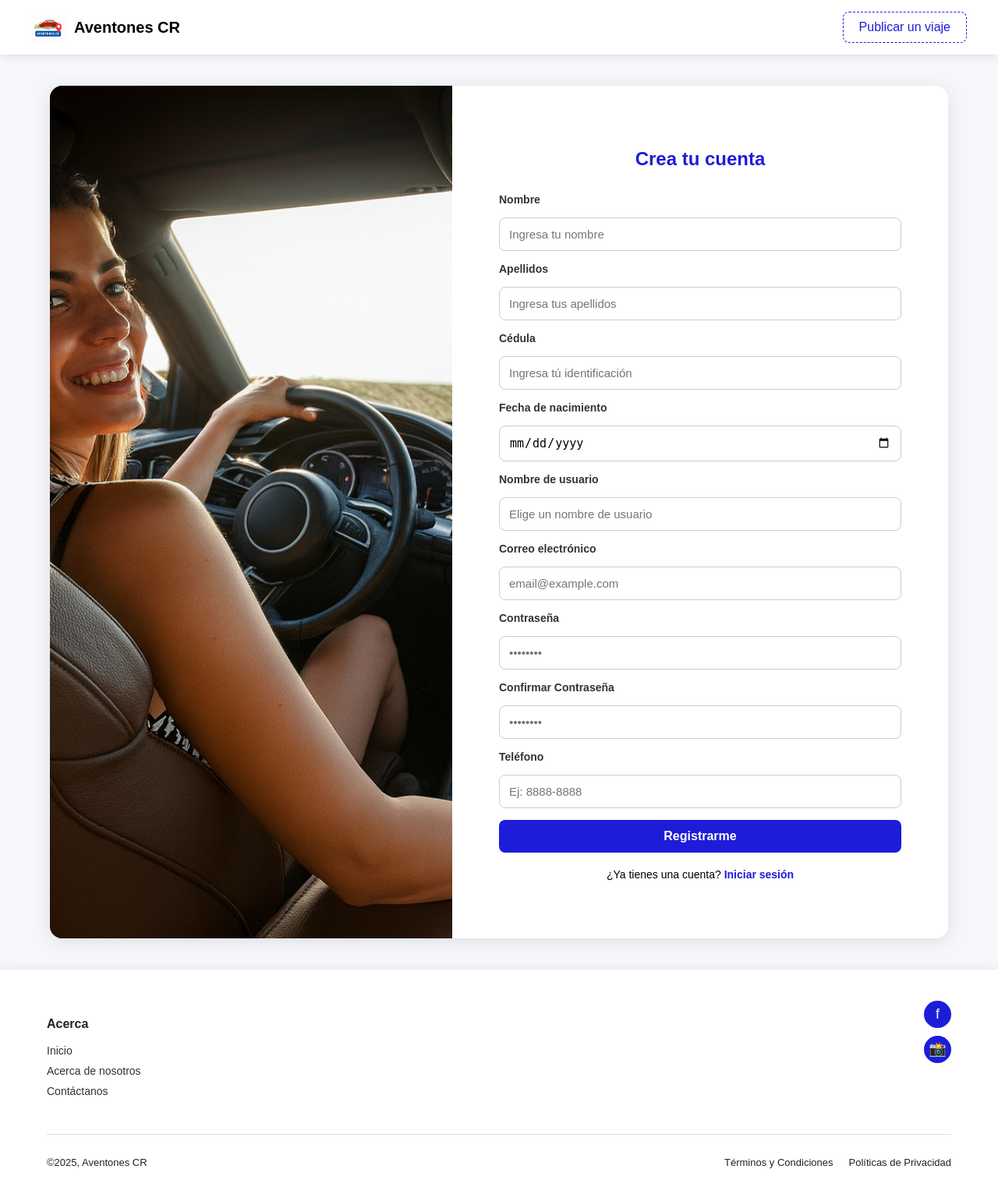
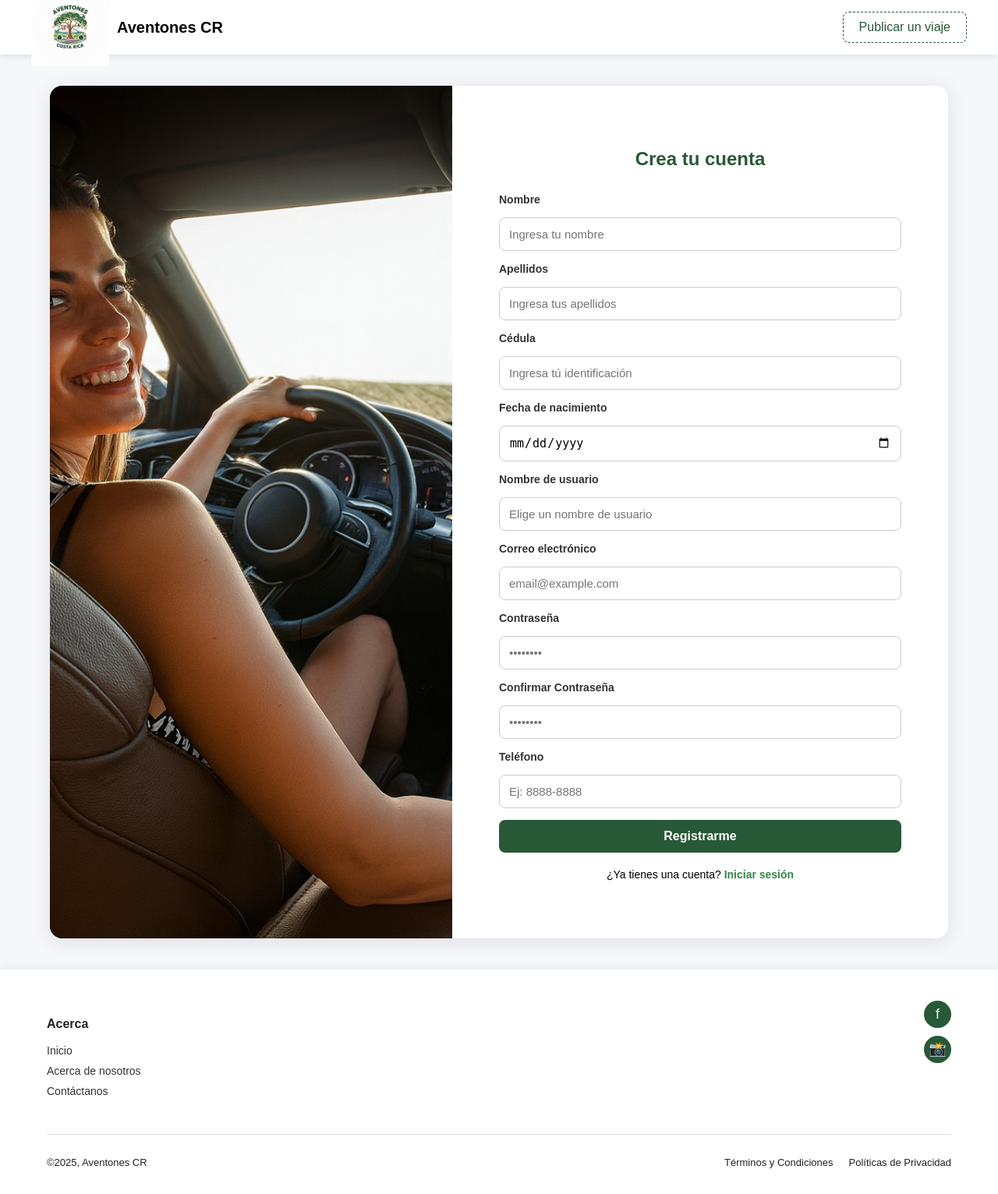
Before and after one commit to Sweetkriiz/aventonescr.com, a PHP site: page /registrarse.php in a window 1280 px wide. Shown: the whole page at 78% size. Run offline with PHP 8.4, Linux system fonts and the light colour scheme.

Commit message:
cambios en  registro y login

```diff
--- a/public/css/registrarse.css
+++ b/public/css/registrarse.css
@@ -1,3 +1,4 @@
+
 /* ====== General ====== */
 body {
   font-family: 'Poppins', Arial, sans-serif;
@@ -27,8 +28,8 @@ body {
 }
 
 .navbar-logo {
-  width: 45px;
-  height: 45px;
+  width: 100px;
+  height: 100px;
 }
 
 .navbar-title {
@@ -39,17 +40,17 @@ body {
 
 .navbar-right .navbar-btn {
   background: transparent;
-  border: 1.5px dashed #1d1dd9;
+  border: 1.5px dashed #285936;
   border-radius: 8px;
   padding: 10px 20px;
-  color: #1d1dd9;
+  color: #285936;
   font-weight: 500;
   cursor: pointer;
   transition: all 0.3s ease;
 }
 
 .navbar-btn:hover {
-  background: #1d1dd9;
+  background: #285936;
   color: white;
 }
 
@@ -92,7 +93,7 @@ body {
 
 .form-side h2 {
   text-align: center;
-  color: #1d1dd9;
+  color: #285936;
   margin-bottom: 30px;
 }
 
@@ -118,12 +119,12 @@ input {
 }
 
 input:focus {
-  border-color: #1d1dd9;
+  border-color: #32864a;
 }
 
 /* Botón principal */
 button {
-  background: #1d1dd9;
+  background: #285936;
   color: white;
   border: none;
   border-radius: 8px;
@@ -135,7 +136,7 @@ button {
 }
 
 button:hover {
-  background: #0000b8;
+  background: #32864a;
   transform: translateY(-2px);
 }
 
@@ -147,7 +148,7 @@ button:hover {
 }
 
 .login-link a {
-  color: #1d1dd9;
+  color: #32864a;
   font-weight: 600;
   text-decoration: none;
 }
@@ -197,14 +198,9 @@ button:hover {
 }
 
 .footer-left a:hover {
-  color: #1d1dd9;
+  color: #32864a;
 }
 
-/* 🔹 Centro */
-.footer-center {
-  text-align: center;
-  flex: 1;
-}
 
 .footer-logo {
   width: 90px;
@@ -226,7 +222,7 @@ button:hover {
   width: 35px;
   height: 35px;
   border-radius: 50%;
-  background: #1d1dd9;
+  background: #285936;
   color: #fff;
   font-size: 18px;
   text-decoration: none;
@@ -234,7 +230,7 @@ button:hover {
 }
 
 .social-icon:hover {
-  background: #0000b8;
+  background: #32864a;
   transform: scale(1.05);
 }
 
@@ -261,7 +257,7 @@ button:hover {
 }
 
 .footer-links a:hover {
-  color: #1d1dd9;
+  color: #32864a;
 }
 
 /* 🔹 Responsive */
--- a/public/login.php
+++ b/public/login.php
@@ -52,7 +52,7 @@ if ($_SERVER["REQUEST_METHOD"] === "POST") {
             <img src="images\login.png" alt="imagen de login">
         </div>
         <div class="form-side">
-            <img src="images/logo.png" alt="Logo Aventones" class="logo-login">
+            <img src="images/logo.jpeg" alt="Logo Aventones" class="logo-login">
             <h2>Iniciar sesión</h2>
 
             <?php if (!empty($error)): ?>
--- a/public/registrarse.php
+++ b/public/registrarse.php
@@ -32,7 +32,7 @@ if ($_SERVER['REQUEST_METHOD'] === 'POST') {
 
   <nav class="navbar">
     <div class="navbar-left">
-      <img src="images/logo.png" alt="Logo Aventones" class="navbar-logo">
+      <img src="images/logo.jpeg" alt="Logo Aventones" class="navbar-logo">
       <span class="navbar-title">Aventones CR</span>
     </div>
     <div class="navbar-right">
```
Also changed, not shown: public/css/login.css (+4 -4 lines), public/images/logo.jpeg (added), public/images/logo.png (deleted).
